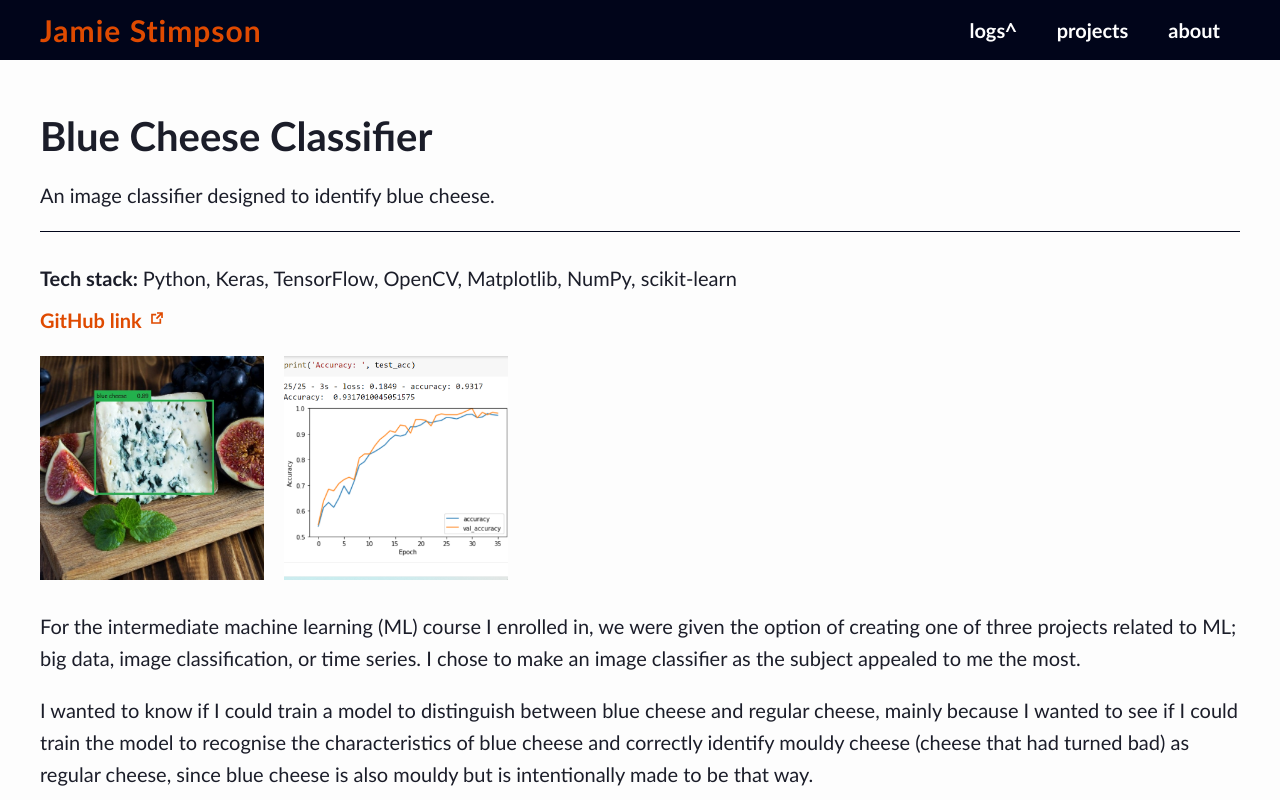
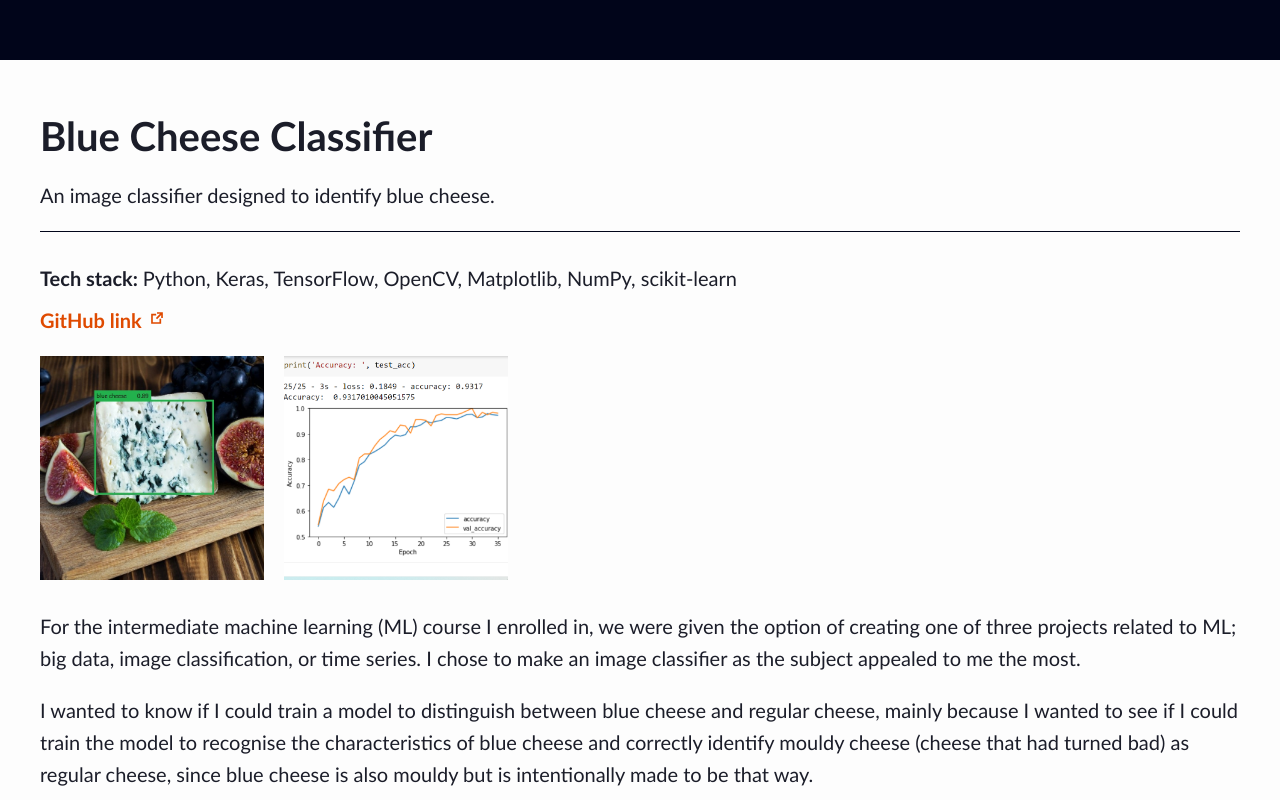
Before and after one commit to Jamnic98/website_client_v1, a Next.js app: page /projects/blue-cheese-classifier in a window 1280 px wide. Shown: the top 800 px of the page. Built offline with nearby package versions, Linux system fonts and the light colour scheme.

Commit message:
refactor

```diff
--- a/components/Navbar/Navbar.tsx
+++ b/components/Navbar/Navbar.tsx
@@ -1,5 +1,5 @@
-import React, { useState } from 'react'
-import { MobileMenuToggle, Navlink, NavLogo } from '..'
+import { type FC, useState } from 'react'
+// import { MobileMenuToggle, Navlink, NavLogo } from '..'
 import { type NavlinkData } from '../../types/global'
 import classNames from 'classnames'
 import styles from './Navbar.module.css'
@@ -8,26 +8,26 @@ export interface NavbarProps {
   navlinkObjArr: NavlinkData[]
 }
 
-export const Navbar = ({ navlinkObjArr }: NavbarProps) => {
+export const Navbar: FC<NavbarProps> = ({ navlinkObjArr }) => {
   const [isOpen, setIsOpen] = useState(false)
   const handleClick = () => setIsOpen(!isOpen)
 
   return (
     <nav className={styles.navbar} data-testid='navbar' aria-label='navbar'>
       <span className='container'>
-        <MobileMenuToggle handleClick={handleClick} isOpen={isOpen} />
-        <NavLogo />
+        {/* <MobileMenuToggle handleClick={handleClick} isOpen={isOpen} /> */}
+        {/* <NavLogo /> */}
         <span
           className={classNames(styles.navlinks, { [styles.open]: isOpen })}
           aria-label='navlinks'
         >
-          {navlinkObjArr.map((navlinkObj, index) => (
+          {/* {navlinkObjArr.map((navlinkObj, index) => (
             <Navlink
               onClick={() => setIsOpen(false)}
               navlinkObj={navlinkObj}
               key={index}
             />
-          ))}
+          ))} */}
         </span>
       </span>
     </nav>
```
Also changed, not shown: 1 other file (tests, documents, lock files or other folders).
